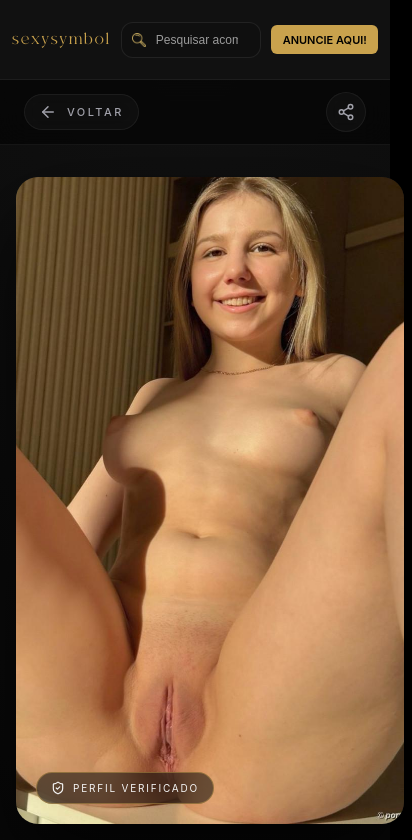
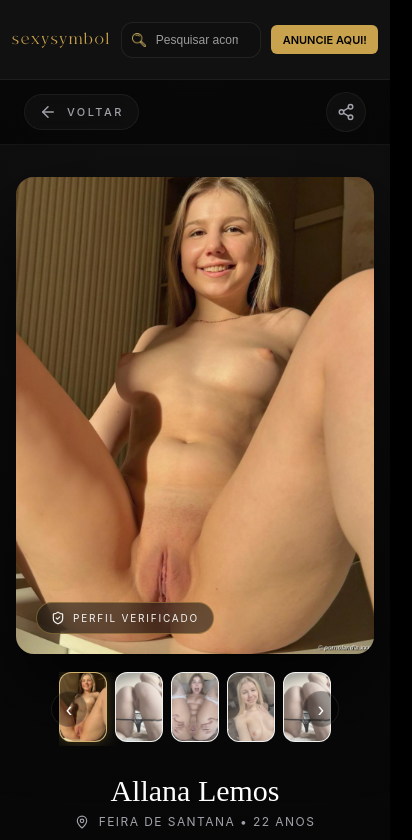
Before and after one commit to alexsandropancracio/sexysymbol, a React app in the folder src/frontend/: page /perfil/allana-lemos in a window 390 px wide. Shown: the top 840 px of the page, 412 px wide, since content can reach past the window. Built offline with nearby package versions, Linux system fonts and the light colour scheme; the HTML template or start-up script is replaced by a standard one.

Commit message:
Ajustado responsividade do thumbnails e CarouselWrapper

```diff
--- a/src/frontend/src/components/Perfil/ProfilePage.style.ts
+++ b/src/frontend/src/components/Perfil/ProfilePage.style.ts
@@ -161,13 +161,11 @@ export const CarouselWrapper = styled.div`
   position: relative;
 
   width: 100%;
-  max-width: 420px; /* 🔑 controla o "retângulo editorial" */
-
-  aspect-ratio: 4 / 5; /* mobile em pé, elegante */
+  max-width: 420px; /* desktop */
+  aspect-ratio: 4 / 5; /* proporção elegante */
 
   border-radius: 22px;
   overflow: hidden;
-
   background: #0b0b0b;
 
   box-shadow:
@@ -179,8 +177,14 @@ export const CarouselWrapper = styled.div`
   }
 
   @media (max-width: 768px) {
-    max-width: 100%;
-    aspect-ratio: 3 / 5;
+    max-width: 320px;
+    aspect-ratio: 3 / 4.5; /* proporção levemente mais alta */
+  }
+
+  @media (max-width: 480px) {
+    max-width: 100%; /* ocupa toda a tela */
+    aspect-ratio: 3 / 4;
+    border-radius: 18px;
   }
 `;
 
@@ -468,6 +472,16 @@ export const ThumbnailsRow = styled.div`
   /* força que sempre apareçam 5 itens visíveis por vez */
   max-width: calc((68px * 5) + (12px * 4)); /* 5 thumbnails + 4 gaps */
 
+  @media (max-width: 768px) {
+    max-width: calc((58px * 5) + (10px * 4)); /* reduz tamanho para tablet */
+    gap: 10px;
+  }
+
+  @media (max-width: 480px) {
+    max-width: calc((48px * 5) + (8px * 4)); /* mobile */
+    gap: 8px;
+  }
+
   &::-webkit-scrollbar {
     height: 4px;
   }
@@ -482,10 +496,8 @@ export const Thumbnail = styled.button<{ active?: boolean }>`
   flex: 0 0 auto;
   width: 68px;
   height: 98px;
-
   border-radius: 12px;
   overflow: hidden;
-
   position: relative;
 
   border: 1px solid
@@ -505,8 +517,7 @@ export const Thumbnail = styled.button<{ active?: boolean }>`
     width: 100%;
     height: 100%;
     object-fit: cover;
-    filter: ${({ active }) =>
-      active ? "none" : "grayscale(20%)"};
+    filter: ${({ active }) => (active ? "none" : "grayscale(20%)")};
     opacity: ${({ active }) => (active ? 1 : 0.75)};
     transition: 0.3s;
   }
@@ -514,6 +525,17 @@ export const Thumbnail = styled.button<{ active?: boolean }>`
   &:hover img {
     opacity: 1;
     filter: none;
+  }
+
+  /* Responsividade */
+  @media (max-width: 768px) {
+    width: 58px;
+    height: 84px;
+  }
+
+  @media (max-width: 480px) {
+    width: 48px;
+    height: 70px;
   }
 `;
 
```
